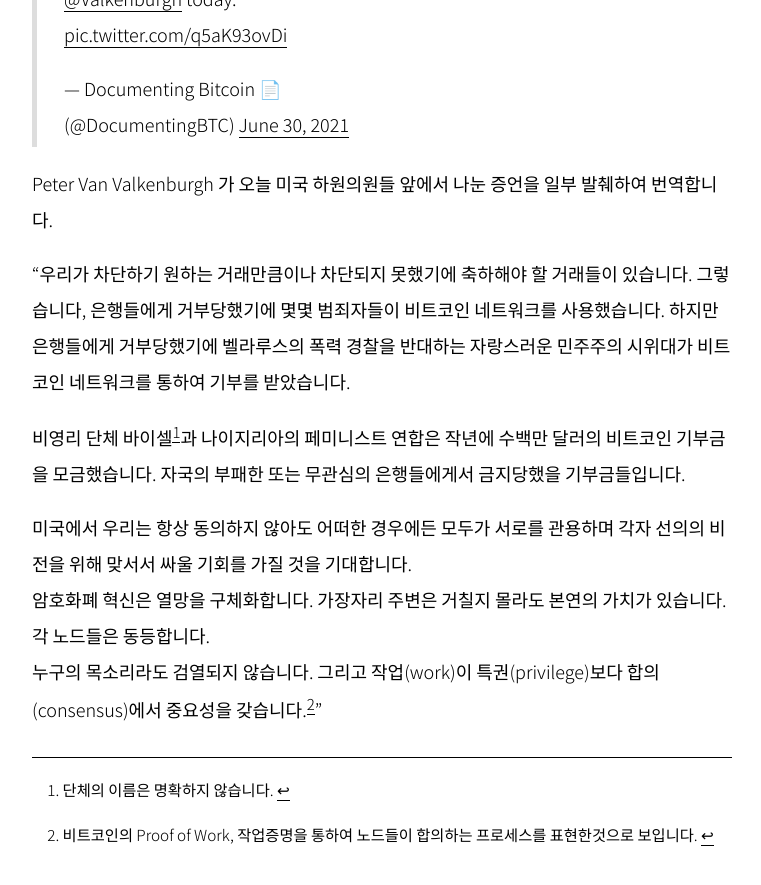
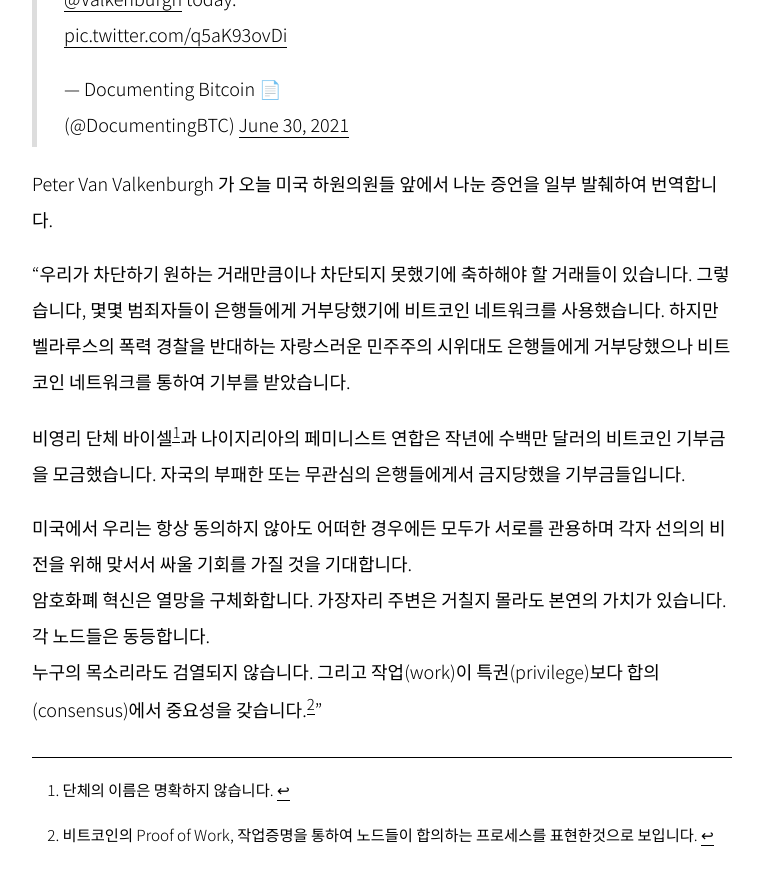
Before and after one commit to onebitco/onebitco.github.io, a Jekyll site: the page built from _posts/2021-06-30-valkenburg.md, in a window 1280 px wide and 900 px high, scrolled down 1363 px. Shown: the top 885 px of the window, without its empty margins (258-1019 px from the left). Built offline with Jekyll 4.4.1, drawn with Linux system fonts in a browser that asks for light colours; comment, search, counter and statistics services are not loaded.

Commit message:
문구수정

```diff
--- a/_posts/2021-06-30-valkenburg.md
+++ b/_posts/2021-06-30-valkenburg.md
@@ -20,7 +20,7 @@ tags: person congress
 
 Peter Van Valkenburgh 가 오늘 미국 하원의원들 앞에서 나눈 증언을 일부 발췌하여 번역합니다.
 
-"우리가 차단하기 원하는 거래만큼이나 차단되지 못했기에 축하해야 할 거래들이 있습니다. 그렇습니다, 은행들에게 거부당했기에 몇몇 범죄자들이 비트코인 네트워크를 사용했습니다. 하지만 은행들에게 거부당했기에 벨라루스의 폭력 경찰을 반대하는 자랑스러운 민주주의 시위대가 비트코인 네트워크를 통하여 기부를 받았습니다.
+"우리가 차단하기 원하는 거래만큼이나 차단되지 못했기에 축하해야 할 거래들이 있습니다. 그렇습니다, 몇몇 범죄자들이 은행들에게 거부당했기에 비트코인 네트워크를 사용했습니다. 하지만 벨라루스의 폭력 경찰을 반대하는 자랑스러운 민주주의 시위대도 은행들에게 거부당했으나 비트코인 네트워크를 통하여 기부를 받았습니다.
 
 비영리 단체 바이셀[^1]과 나이지리아의 페미니스트 연합은 작년에 수백만 달러의 비트코인 기부금을 모금했습니다.  자국의 부패한 또는 무관심의 은행들에게서 금지당했을 기부금들입니다.
 
```
